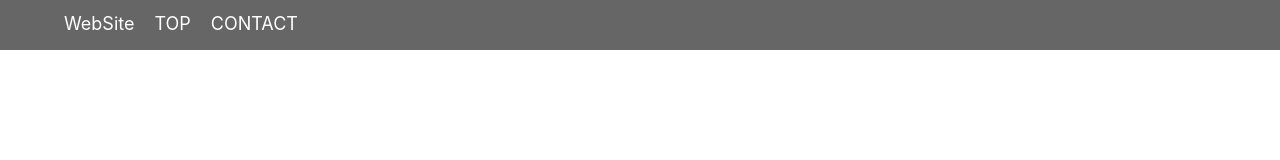
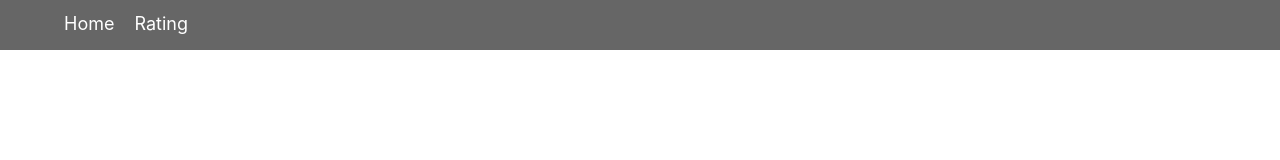
Before and after one commit to ISDL-dev/MERS, a React (Create React App) app in the folder frontend/: page / in a window 1280 px wide. Shown: the top 160 px of the page. Built offline with nearby package versions, Linux system fonts and the light colour scheme.

Commit message:
#32 create navigation header

```diff
--- a/frontend/src/features/Header/index.tsx
+++ b/frontend/src/features/Header/index.tsx
@@ -4,9 +4,10 @@ function Header() {
     return (
         <nav className="nav">
             <ul>
-                <li><a href="./index.html">WebSite</a></li>
-                <li><a href="./index.html">TOP</a></li>
-                <li><a href="./contact.html">CONTACT</a></li>
+                <li><a href="/">Home</a></li>
+                <li><a href="/questionnare">Rating</a></li>
+                {/* <li><a href="/result">Result</a></li>
+                <li><a href="/admin">Admin</a></li> */}
             </ul>
         </nav>
     )
```
